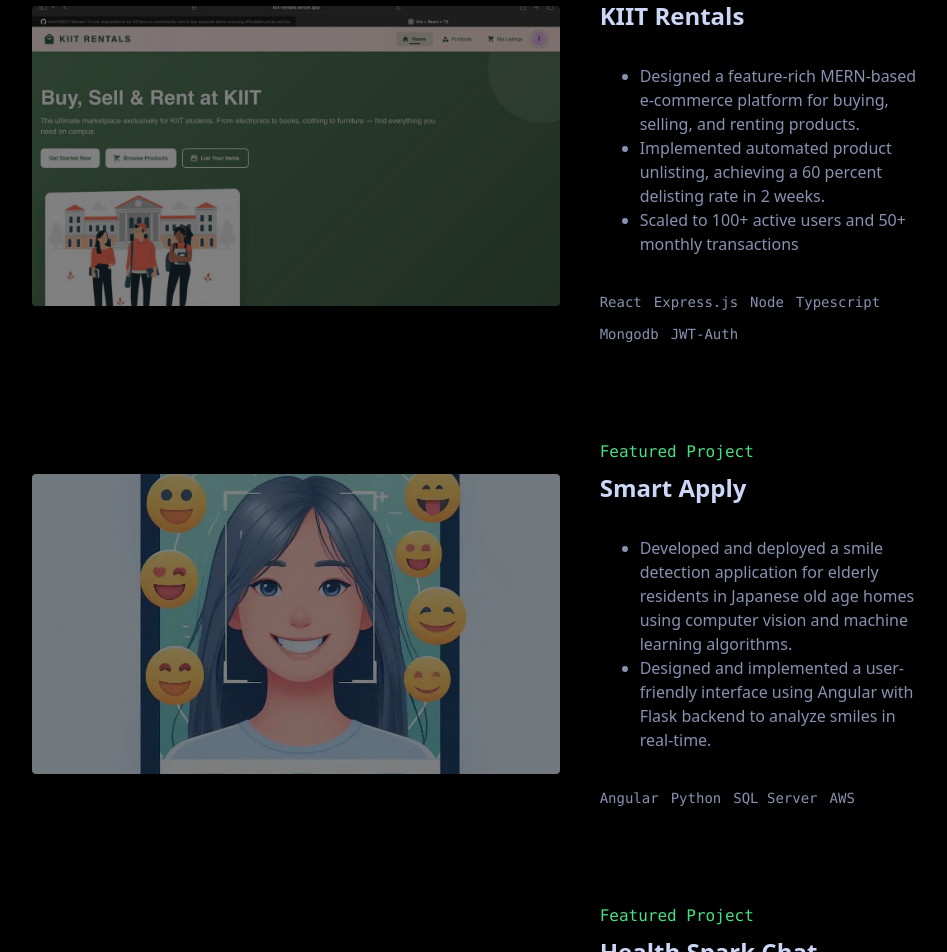
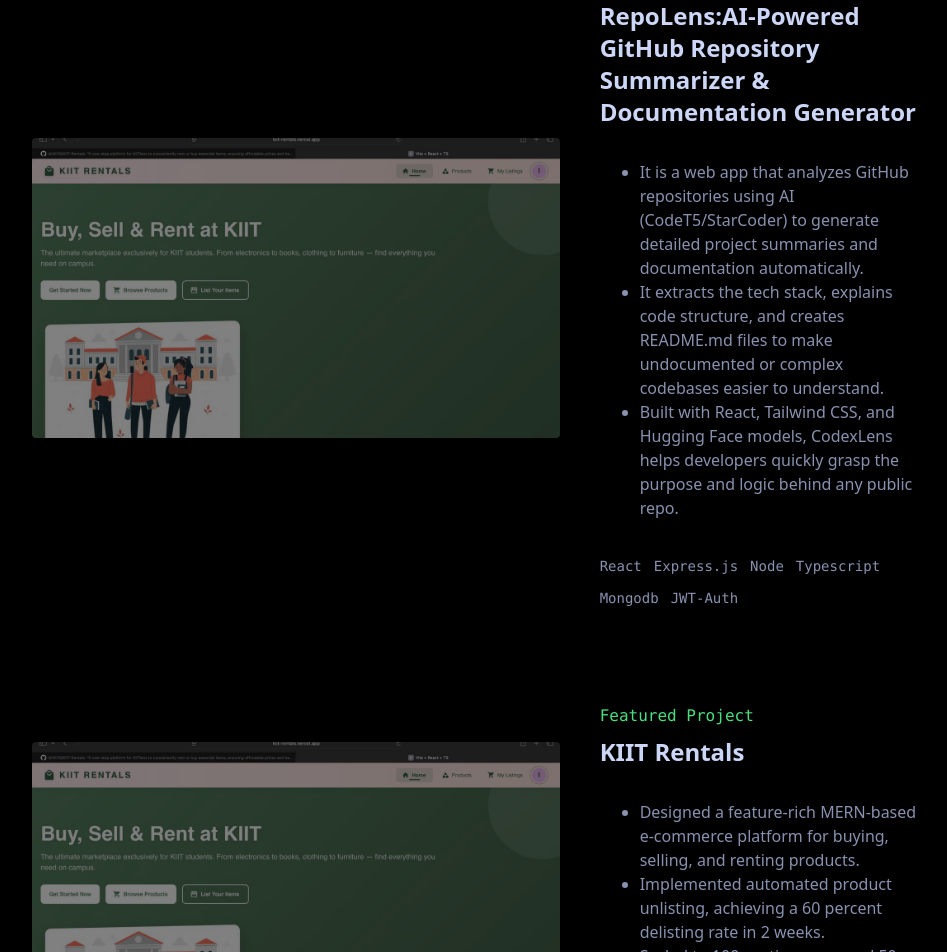
Before and after one commit to ishiiii10/Portfolio, an Angular app: page / in a window 1280 px wide. Shown: the part 3460-4412 px from the top of the page, without its empty margins (150-1097 px from the left). Built offline with nearby package versions, Linux system fonts and the light colour scheme.

Commit message:
new project added

```diff
--- a/src/app/components/projects/projects.component.ts
+++ b/src/app/components/projects/projects.component.ts
@@ -9,6 +9,17 @@
 })
 export class ProjectsComponent {
   projects = [
+    {
+      title: 'RepoLens:AI-Powered GitHub Repository Summarizer & Documentation Generator',
+      description: [
+        'It is a web app that analyzes GitHub repositories using AI (CodeT5/StarCoder) to generate detailed project summaries and documentation automatically.',
+        'It extracts the tech stack, explains code structure, and creates README.md files to make undocumented or complex codebases easier to understand.',
+        'Built with React, Tailwind CSS, and Hugging Face models, CodexLens helps developers quickly grasp the purpose and logic behind any public repo.'
+      ],
+      techStack: ['React', 'Express.js', 'Node', 'Typescript', 'Mongodb', 'JWT-Auth'],
+      image: '/assets/kiit-ren.jpg',
+      aosImage: 'fade-right'
+    },
     {
       title: 'KIIT Rentals',
       description: [
```
